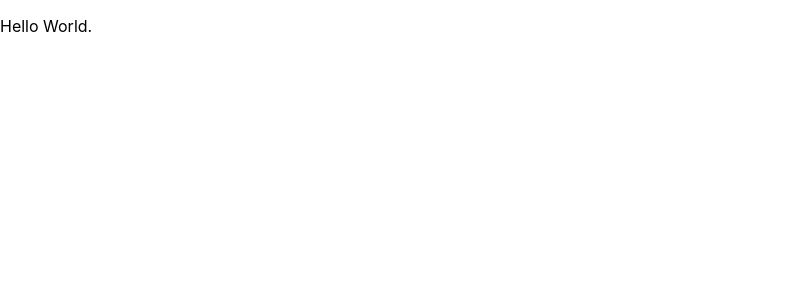
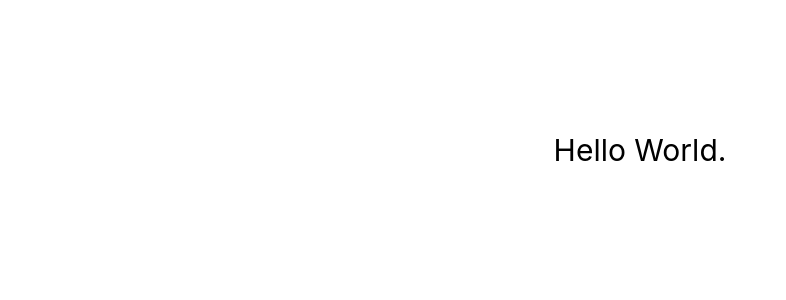
Before and after one commit to dw-jet/reactnd-would-you-rather, a React (Create React App) app: page / in a window 1280 px wide. Shown: the top 300 px of the page, without its empty margins (0-786 px from the left). Built offline with nearby package versions, Linux system fonts and the light colour scheme.

Commit message:
feat: Add basic style for questions.

```diff
--- a/src/index.css
+++ b/src/index.css
@@ -11,3 +11,17 @@ code {
   font-family: source-code-pro, Menlo, Monaco, Consolas, 'Courier New',
     monospace;
 }
+
+.question {
+  width: 75%;
+  height: 300px;
+  margin: auto;
+  display: flex;
+  justify-content: center;
+  align-items: center;
+}
+
+.question p {
+  font-size: 30px;
+  line-height: 1.15em;
+}
```
